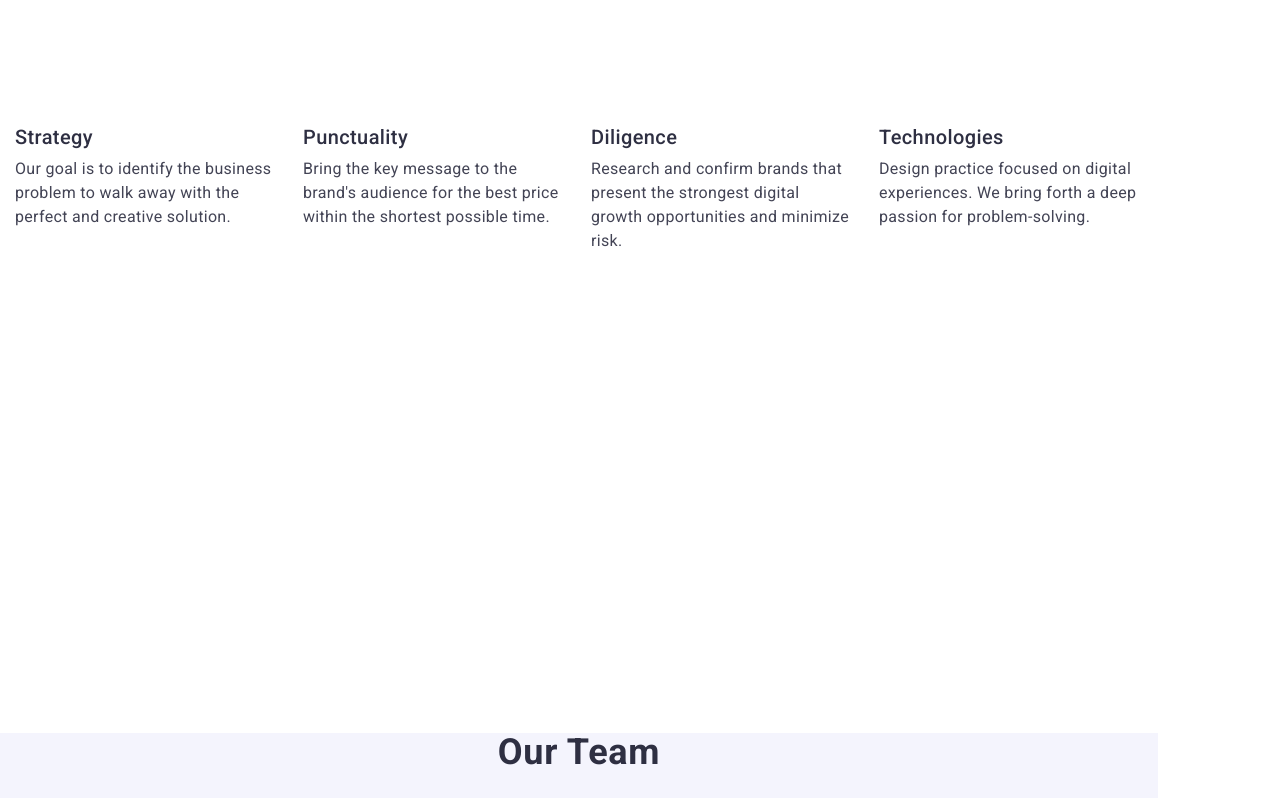
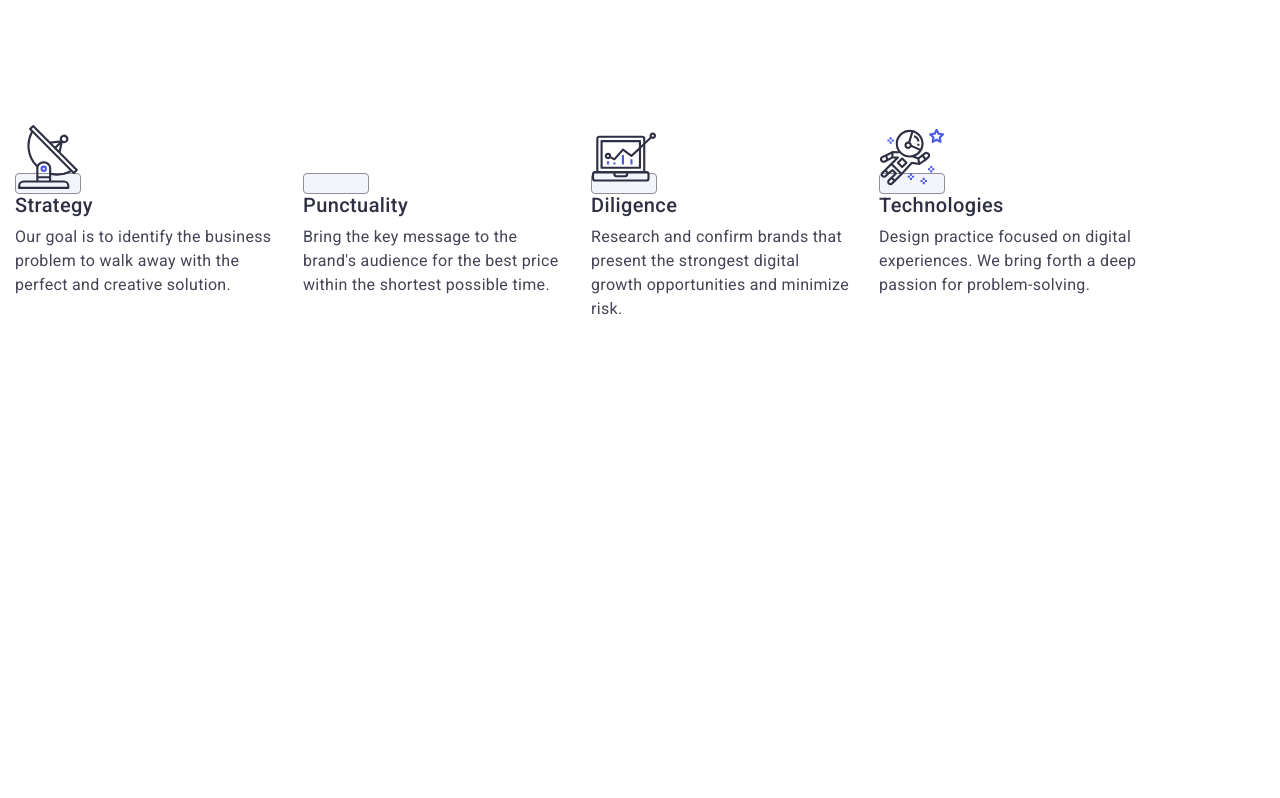
Before and after one commit to BohdanRoot/goit-markup-hw-04, a plain HTML site: page index.html in a window 1280 px wide. Shown: the part 1140-1938 px from the top of the page. Drawn offline with nearby package versions, Linux system fonts and the light colour scheme.

Commit message:
goit-markup-hw-04

```diff
--- a/css/style.css
+++ b/css/style.css
@@ -205,6 +205,16 @@ margin: 0 auto;
     clip: rect(0 0 0 0);
     overflow: hidden
 }
+
+.strategy-item-background{
+    width: 264px;
+    height: 112px;
+    border-radius: 4px;
+    border: 1px solid  #8E8F99;
+    background:  #F4F4FD;
+}
+
+.strategy-item-icons{}
 
 .strategy-container{
     width: 1158px;
--- a/index.html
+++ b/index.html
@@ -51,21 +51,41 @@
         <h2 class="visually-hidden">Rules</h2>
         <ul class="strategy-list">
             <li class="strategy-item">
+                <a class="strategy-item-background">
+                <svg width="64px" height="64px" class="strategy-item-icons">
+                    <use href="../goit-markup-hw-04/images/icons.svg#icon-antenna-1"></use>
+                </svg>
+                </a>
                 <h3 class="strategy-titel">Strategy</h3>
                 <p class="strategy-text">Our goal is to identify the business
                 problem to walk away with the perfect and creative solution.</p>
             </li>
             <li class="strategy-item">
+                <a class="strategy-item-background">
+                    <svg width="64px" height="64px" class="strategy-item-icons">
+                        <use fref="../goit-markup-hw-04/images/icons.svg#icon-clock-1"></use>
+                    </svg>
+                </a>
                 <h3 class="strategy-titel">Punctuality</h3>
                 <p class="strategy-text">Bring the key message to the brand's audience for the
                 best price within the shortest possible time.</p>
             </li>
             <li class="strategy-item">
+                <a class="strategy-item-background">
+                    <svg width="64px" height="64px" class="strategy-item-icons">
+                        <use href="../goit-markup-hw-04/images/icons.svg#icon-diagram-1"></use>
+                    </svg>
+                </a>
                 <h3 class="strategy-titel">Diligence</h3>
                 <p class="strategy-text">Research and confirm brands that present the
                 strongest digital growth opportunities and minimize risk.</p>
             </li>
             <li class="strategy-item">
+                <a class="strategy-item-background">
+                    <svg width="64px" height="64px" class="strategy-item-icons">
+                        <use href="../goit-markup-hw-04/images/icons.svg#icon-astronaut-1"></use>
+                    </svg>
+                </a>
                 <h3 class="strategy-titel">Technologies</h3>
                 <p class="strategy-text">Design practice focused on digital experiences.
                 We bring forth a deep passion for problem-solving.</p>
```
Also changed, not shown: images/icons.svg (added), images/symbol-defs.svg (added).
